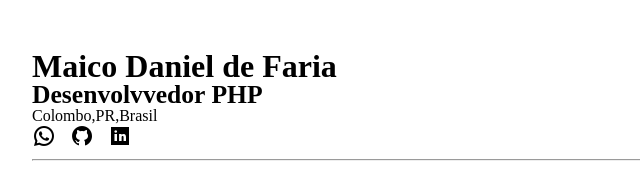
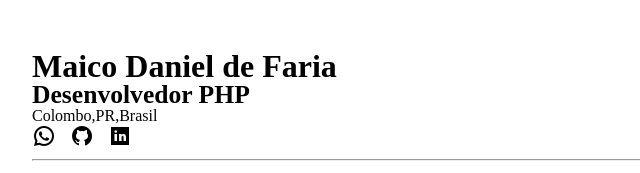
Before and after one commit to maicodaniel/curriculo, a plain HTML site: page index.html in a window 1280 px wide. Shown: the top 173 px of the page, 288-928 px from the left. Drawn offline with nearby package versions, Linux system fonts and the light colour scheme.

Commit message:
Update index.html

```diff
--- a/index.html
+++ b/index.html
@@ -173,7 +173,7 @@ body {
 <body>
 <h1>Maico Daniel de Faria</h1>
 
-<h3>Desenvolvvedor PHP</h3>
+<h3>Desenvolvedor PHP</h3>
 <div>
 	<p>Colombo,PR,Brasil</p>
 	<p><a class="mr-10" href="https://wa.me/5541998550745" target="_blank"><img src="img/wpp.png"></a>  <a class="mr-10" href="https://github.com/maicodaniel" target="_blank"><img src="img/github.png"></a>  <a class="mr-10" href="https://www.linkedin.com/in/maico-daniel-b96527150/" target="_blank"><img src="img/linkedin.png"></a></p>
```
